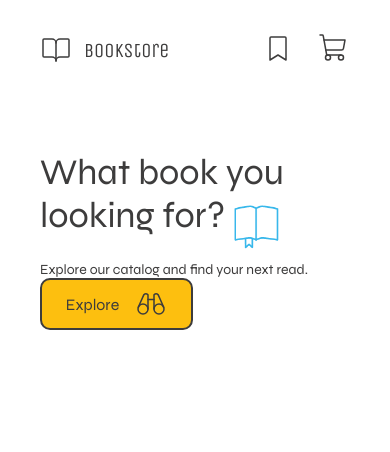
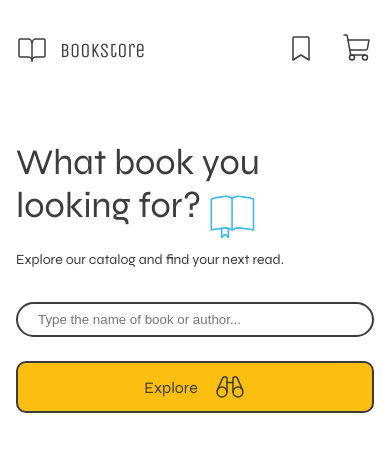
Before and after one commit to eduardamirelly/bookstore, a Next.js app: page / in a window 390 px wide. Shown: the top 452 px of the page. Built offline with nearby package versions, Linux system fonts and the light colour scheme.

Commit message:
:lipstick: chore: HeroHeader changes on media queries

```diff
--- a/components/ButtonLink/index.tsx
+++ b/components/ButtonLink/index.tsx
@@ -19,8 +19,10 @@ export const ButtonLink: React.FC<ButtonLinkProps> = ({
         fontSize="small"
         borderRadius="small"
         css={{
-          width: '153px',
           height: '51px',
+          '@sm': {
+            width: '153px',
+          },
         }}
       >
         {children}
--- a/components/Home/components/HeroSection/index.tsx
+++ b/components/Home/components/HeroSection/index.tsx
@@ -11,12 +11,16 @@ import { Binoculars } from 'phosphor-react';
 export const HeroSection = () => {
   const HeroHeader = styled('div', {
     color: '$gray800',
-    maxWidth: '535px',
+    width: '100%',
+
+    '@lg': {
+      maxWidth: '535px',
+    },
   });
 
   const HeroImage = styled('div', {
-    width: '530px',
-    maxHeight: '550px',
+    width: '485px',
+    maxHeight: '503px',
     position: 'relative',
 
     '&:before': {
@@ -44,14 +48,14 @@ export const HeroSection = () => {
   const GifBox = styled('span', {
     position: 'absolute',
 
-    '@sm': {
+    '@xl': {
       right: '45px',
       bottom: '-60px',
     },
 
     img: {
       width: '60px',
-      '@sm': {
+      '@xl': {
         width: '141px',
       },
     },
@@ -61,7 +65,7 @@ export const HeroSection = () => {
     <Box
       css={{
         alignItems: 'center',
-        marginTop: '50px',
+        marginTop: '40px',
         gap: '30px',
         justifyContent: 'space-between',
         flexWrap: 'wrap',
@@ -75,6 +79,7 @@ export const HeroSection = () => {
         <TitleH1
           css={{
             position: 'relative',
+            maxWidth: '535px',
           }}
         >
           What book you looking for?
@@ -85,7 +90,7 @@ export const HeroSection = () => {
 
         <TextSmall>Explore our catalog and find your next read.</TextSmall>
 
-        {/* <InputSearch /> */}
+        <InputSearch />
 
         <ButtonLink href="/" color="yellow">
           Explore
@@ -96,8 +101,8 @@ export const HeroSection = () => {
       <HeroImage>
         <Image
           src="/assets/book-store-img.jpg"
-          width={530}
-          height={550}
+          width={485}
+          height={503}
           alt=""
           layout="responsive"
           objectFit="cover"
--- a/components/InputSearch/index.tsx
+++ b/components/InputSearch/index.tsx
@@ -1,7 +1,34 @@
+import { styled } from '../../styles/stitches.config';
+
 export const InputSearch = () => {
+  const InputSearch = styled('input', {
+    border: '2px solid $gray800',
+    borderRadius: '20px',
+
+    backgroundColor: 'white',
+    paddingBlock: '.5rem',
+    paddingInline: '1.25rem',
+    marginTop: '2.125rem',
+    marginBottom: '1.5rem',
+
+    minWidth: '100%',
+
+    '@xl': {
+      width: '535px',
+    },
+    '@md': {
+      minWidth: '80%',
+    },
+  });
+
   return (
-    <div>
-      <h1>InputSearch</h1>
-    </div>
+    <>
+      <InputSearch
+        type="search"
+        name="search"
+        id="search"
+        placeholder="Type the name of book or author..."
+      />
+    </>
   );
 };
--- a/components/Navbar/index.tsx
+++ b/components/Navbar/index.tsx
@@ -16,7 +16,7 @@ export const Navbar = () => {
     flex: '1',
     display: 'flex',
     justifyContent: 'flex-end',
-    gap: '24px',
+    gap: '25px',
   });
 
   return (
--- a/styles/Container/index.ts
+++ b/styles/Container/index.ts
@@ -4,11 +4,14 @@ export const Container = styled('div', theme, {
   // width: '100%',
   maxWidth: '1440px',
   minHeight: '100vh',
-  margin: '0 2.5rem',
+  margin: '0 1rem',
 
   '@md': {
     margin: '0 5.625rem',
   },
+  '@sm': {
+    margin: '0 3rem',
+  },
 
   fontFamily: '$primary',
 });
--- a/styles/Texts/TextSmall/index.ts
+++ b/styles/Texts/TextSmall/index.ts
@@ -1,6 +1,6 @@
 import { styled } from '../../stitches.config';
 
-export const TextSmall = styled('h1', {
+export const TextSmall = styled('p', {
   fontFamily: '$secondary',
   fontSize: '$14',
   fontWeight: '400',
--- a/styles/Titles/TitleH1/index.ts
+++ b/styles/Titles/TitleH1/index.ts
@@ -6,7 +6,7 @@ export const TitleH1 = styled('h1', {
   fontWeight: '400',
   marginBottom: '1.5rem',
 
-  '@sm': {
+  '@xs': {
     fontSize: '$64',
   }
 });
--- a/styles/stitches.config.ts
+++ b/styles/stitches.config.ts
@@ -40,6 +40,7 @@ export const { styled, theme, css } = createStitches({
     },
   },
   media: {
+    xs: '(min-width: 450px)',
     sm: '(min-width: 576px)',
     md: '(min-width: 768px)',
     lg: '(min-width: 992px)',
```
Also changed, not shown: public/assets/book-store-img.jpg.
